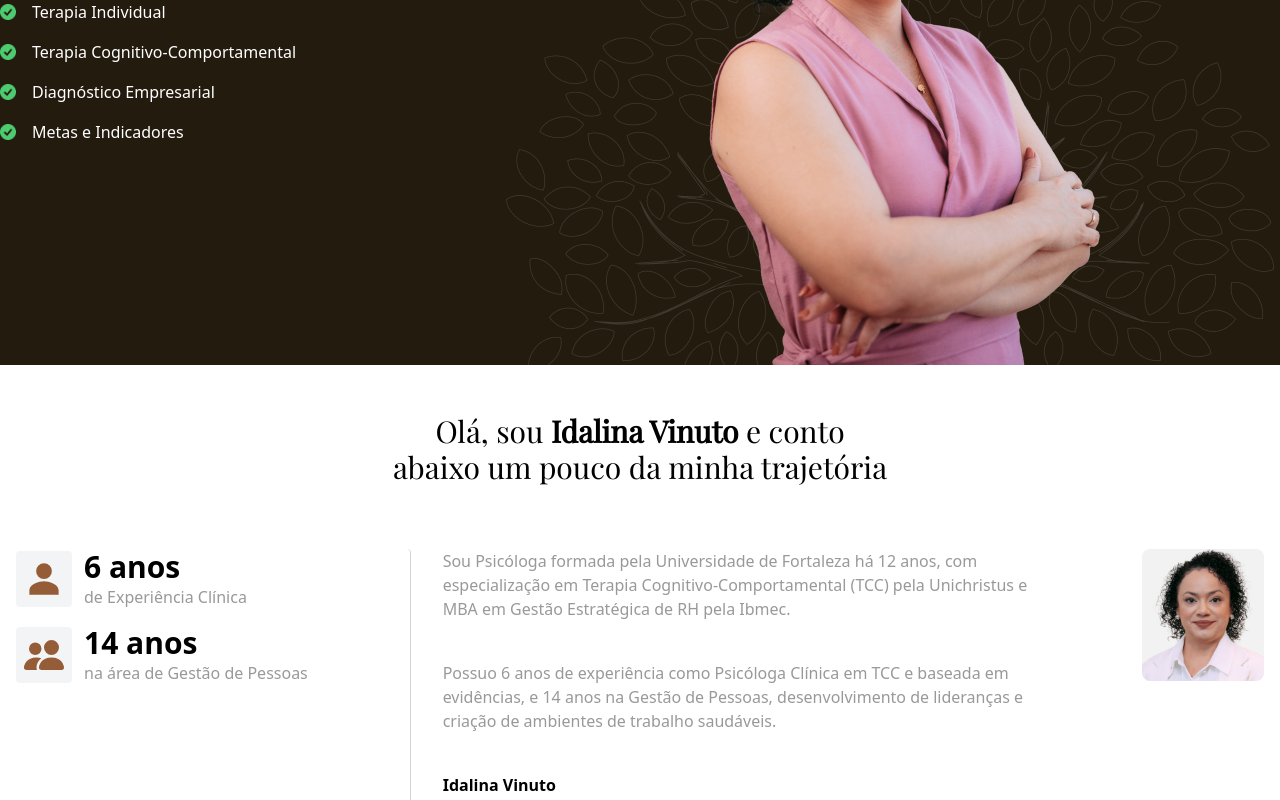
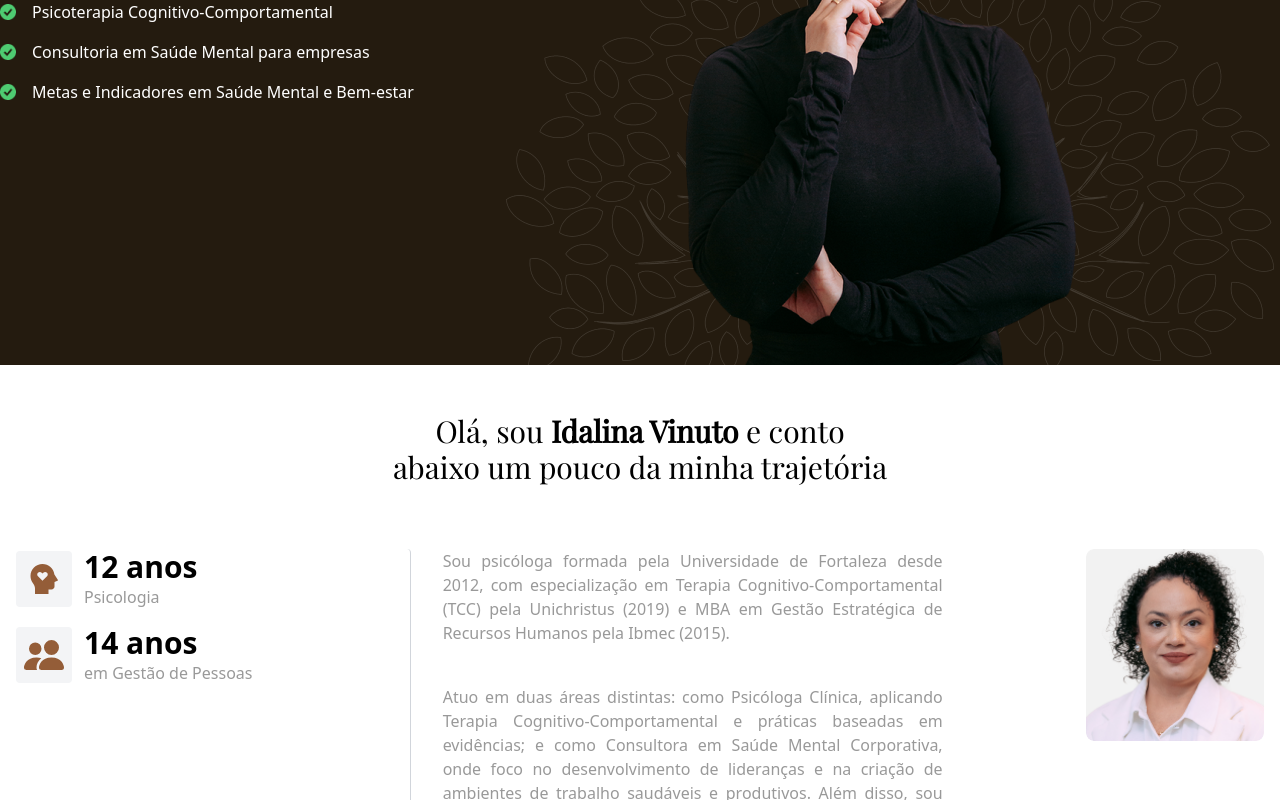
Before and after one commit to DevGarb/psi-italinavinuto, a Next.js app: page / in a window 1280 px wide. Shown: the part 420-1220 px from the top of the page. Built offline with nearby package versions, Linux system fonts and the light colour scheme; what tailgrids, tailwindcss-animated would draw is missing.

Commit message:
versao_1.1

```diff
--- a/package.json
+++ b/package.json
@@ -1,12 +1,13 @@
 {
   "name": "psicologavinuto",
-  "version": "0.1.0",
+  "version": "0.1.1",
   "private": true,
   "scripts": {
     "dev": "next dev",
     "build": "next build",
     "start": "next start",
-    "lint": "next lint"
+    "lint": "next lint",
+    "export": "next export"
   },
   "dependencies": {
     "@fontsource/playfair-display": "^5.1.0",
--- a/src/app/MentalHealthSection.tsx
+++ b/src/app/MentalHealthSection.tsx
@@ -66,7 +66,7 @@ const MentalHealthSection: React.FC = () => {
                 <div>
                   <h3 className="text-lg font-semibold text-gray-900">Gestão de Apoio</h3>
                   <p className="text-gray-700">
-                    Gestores têm o papel fundamental de promover uma cultura de apoio e compreensão, onde os colaboradores possam se sentir à vontade para buscar ajuda.
+                    Capacitamos gestores para promover uma cultura de apoio e compreensão, onde os colaboradores sintam-se seguros e encorajados a buscar ajuda.
                   </p>
                 </div>
               </div>
--- a/src/app/aboutme.tsx
+++ b/src/app/aboutme.tsx
@@ -6,6 +6,7 @@ import bustoidalina from '../../public/img/bustoidalina.png'
 import path from 'path';
 import { BsPeopleFill } from 'react-icons/bs';
 import { IoPersonSharp } from 'react-icons/io5';
+import { RiMentalHealthFill } from "react-icons/ri";
 
 
 
@@ -30,21 +31,23 @@ export default function aboutme() {
                 <div className="max-sm:hidden flex items-center justify-center space-x-3">
                     <div className="bg-gray-100  rounded flex items-center justify-center">
                         {/* Ícone */}
-                        <IoPersonSharp className="w-9 m-2.5 h-auto text-[#945D38]" />
+                        {/* <IoPersonSharp className="w-9 m-2.5 h-auto text-[#945D38]" /> */}
+                        <RiMentalHealthFill className="w-9 m-2.5 h-auto text-[#945D38]" />
                     </div>
                     <div>
-                        <p className="text-3xl font-bold">6 anos</p>
-                        <p className="text-[#999999]">de Experiência Clínica</p>
+                        <p className="text-3xl font-bold">12 anos</p>
+                        <p className="text-[#999999]">Psicologia</p>
                     </div>
                 </div>
-                {/* Ícone de Experiência Clínica MOBILE */}
+                {/* Ícone Psicologia MOBILE */}
                 <div className="md:hidden flex-row flex items-center justify-center space-x-3">
                     <div className="bg-gray-100 rounded ">
                         {/* Ícone */}
-                        <IoPersonSharp className="max-sm:w-4 w-9 m-1.5 h-auto text-[#945D38]" />
+                        {/* <IoPersonSharp className="max-sm:w-4 w-9 m-1.5 h-auto text-[#945D38]" /> */}
+                        <RiMentalHealthFill className="max-sm:w-4 w-9 m-1.5 h-auto text-[#945D38]" />
                     </div>
                     <div className="text-sm font-bold">
-                        6 anos <a className="text-[#999999]">de Experiência Clínica</a>
+                        6 anos <a className="text-[#999999]">Psicologia</a>
                     </div>
                 </div>
 
@@ -55,7 +58,7 @@ export default function aboutme() {
                         <BsPeopleFill className="max-sm:w-5 w-10 m-1.5 h-auto text-[#945D38]" />
                     </div>
                     <div className="text-sm font-bold">
-                        14 anos <a className="text-[#999999]">na área de Gestão de Pessoas</a>
+                        14 anos <a className="text-[#999999]">em Gestão de Pessoas</a>
                     </div>
                 </div>
                 {/* Ícone de Gestão de Pessoas */}
@@ -66,24 +69,23 @@ export default function aboutme() {
                     </div>
                     <div>
                         <p className="text-3xl font-bold">14 anos</p>
-                        <p className="text-[#999999]">na área de Gestão de Pessoas</p>
+                        <p className="text-[#999999]">em Gestão de Pessoas</p>
                     </div>
                 </div>
             </div>
 
             {/* Coluna da descrição e informações adicionais */}
-            <div className="text-center md:text-left space-y-10 xl:min-w-[600px]">
+            <div className="text-center md:text-left space-y-10 xl:min-w-[500px]">
 
                 {/* Descrição da experiência */}
-                <p className="text-[#999999]">
-                    Sou Psicóloga formada pela Universidade de Fortaleza há 12 anos, com
-                    especialização em Terapia Cognitivo-Comportamental (TCC) pela Unichristus e
-                    MBA em Gestão Estratégica de RH pela Ibmec.
+                <p className="text-[#999999] text-justify">
+                    Sou psicóloga formada pela Universidade de Fortaleza desde 2012, com especialização em Terapia Cognitivo-Comportamental (TCC)
+                    pela Unichristus (2019) e MBA em Gestão Estratégica de Recursos Humanos pela Ibmec (2015).
                 </p>
-                <p className="text-[#999999]">Possuo 6 anos de experiência
-                    como Psicóloga Clínica em TCC e baseada em evidências, e 14 anos na Gestão
-                    de Pessoas, desenvolvimento de lideranças e criação de ambientes de trabalho
-                    saudáveis.
+                <p className="text-[#999999] text-justify">
+                    Atuo em duas áreas distintas: como Psicóloga Clínica, aplicando Terapia Cognitivo-Comportamental e práticas baseadas em evidências;
+                    e como Consultora em Saúde Mental Corporativa, onde foco no desenvolvimento de lideranças e na criação de ambientes de trabalho saudáveis e produtivos.
+                    Além disso, sou aluna voluntária do Laboratório Estudos do Trabalho (LET/Unifor), onde são realizadas pesquisas com objetivo em identificar
                 </p>
 
                 <div className="sm:hidden md:h-full flex items-center gap-6 justify-center md:justify-end flex-row-reverse">
--- a/src/app/avaliations.tsx
+++ b/src/app/avaliations.tsx
@@ -9,23 +9,23 @@ import { Scrollbar } from "swiper/modules";
 const blogCardsData = [
     {
         image: "https://i.ibb.co/xHxZpWY/Group-5.png",
-        title: "Palestras",
-        description: "Educamos sua empresa sobre Saúde Mental abordando temas relevantes para o seu negócio.",
+        title: "Palestras, Treinamento e Workshop",
+        description: "Capacitamos empresas e líderes a cultivar uma cultura de apoio, empatia e bem-estar, promovendo um ambiente de trabalho saudável para o time.",
     },
     {
         image: "https://i.ibb.co/XVZkBsD/Group-6.png",
-        title: "Treinamento e Workshop de Liderança e Gestão",
-        description: "Capacitamos líderes que facilitem a saúde mental promovendo uma cultura de apoio, empatia e bem-estar.",
+        title: "Plantão Psicológico",
+        description: "Oferecemos plantão psicológico com acolhimento, garantindo suporte emocional e bem-estar para a sua empresa.",
     },
     {
         image: "https://i.ibb.co/cwT2n5j/Group-7.png",
         title: "Desenvolvimento de Programas de Bem-Estar",
-        description: "Criamos programas para equilibrar vida profissional e pessoal, com políticas alinhadas à NR1 e ao Certificado de Empresa Promotora de Saúde Mental.",
+        description: "Criamos programas para equilibrar vida profissional e pessoal com políticas alinhadas a NR1 (Riscos Psicossociais) e ao Certificado de Empresa Promotora de Saúde Mental (Lei 14/831)"
     },
     {
         image: "https://i.ibb.co/dGQ0YPm/Group-8.png",
         title: "Mentoria para profissionais",
-        description: "Desenvolvimento profissional com foco em competências comportamentais cruciais em suas carreiras.",
+        description: "Desenvolvimento profissional com foco em aprimorar soft skills essenciais ao sucesso da sua carreira.",
     },
 ];
 
--- a/src/app/faq.tsx
+++ b/src/app/faq.tsx
@@ -33,12 +33,20 @@ const FAQSection: React.FC = () => {
             answer: 'A depressão pode fazer você se sentir como se estivesse preso em um túnel escuro, mas a Terapia Cognitiva Comportamental (TCC) oferece ferramentas para encontrar a luz. Na TCC, entendemos que a depressão é frequentemente alimentada por padrões de pensamento negativos identificando crenças como “nunca vou melhorar” ou “sou um fracasso”, e vamos desafiá-las. A TCC ajuda a reformular esses pensamentos, promovendo uma visão mais realista e positiva de si mesmo e do mundo ao seu redor'
         },
         {
-            question: 'Enfrentando o TEPT com a TCC',
-            answer: 'O Transtorno de Estresse Pós-Traumático (TEPT) pode fazer você se sentir refém de suas memórias, mas a Terapia Cognitiva Comportamental (TCC) oferece estratégias para retomar o controle. Na TCC, reconhecemos que o TEPT é muitas vezes mantido por pensamentos intrusivos e memórias dolorosas que podem parecer incontroláveis. Juntos, vamos identificar e compreender esses pensamentos e memórias, trabalhando para mudar a relação que você tem com eles.'
+            question: 'Compreenda o Burnout com a TCC',
+            answer: 'Você já se sentiu como uma bateria que nunca carrega completamente? Isso pode ser burnout! Mas não se preocupe, a Terapia Cognitivo-Comportamental (TCC) pode ser a chave para recarregar suas energias. A TCC ajuda a identificar e mudar padrões de pensamento negativos, promovendo uma visão mais equilibrada e saudável da vida. Imagine recuperar sua energia e motivação, aprendendo a lidar melhor com o estresse e a pressão do dia a dia. Não deixe o burnout controlar sua vida. Você merece se sentir pleno e feliz. Vamos juntos nessa jornada de recuperação e bem-estar!'
         },
         {
-            question: 'Compreenda o Burnout com a TCC',
-            answer: 'Você já se sentiu como uma bateria que nunca carrega completamente? Isso pode ser burnout! Mas não se preocupe, a Terapia Cognitivo-Comportamental (TCC) pode ser a chave para recarregar suas energias. A TCC ajuda a identificar e mudar padrões de pensamento negativos, promovendo uma visão mais equilibrada e saudável da vida. Imagine recuperar sua energia e motivação, aprendendo a lidar melhor com o estresse e a pressão do dia a dia. Não deixe o burnout controlar sua vida. Você merece se sentir pleno e feliz. Vamos juntos nessa jornada de recuperação e bem-estar!'
+            question:'Saúde Mental Corporativa: A Chave para o Sucesso Empresarial!',
+            answer:'No ambiente corporativo dinâmico de hoje, a saúde mental dos colaboradores é um pilar fundamental para o sucesso e a produtividade da empresa. Reconhecer e abordar os riscos psicossociais, como estresse excessivo, ambiente de trabalho hostil, falta de equilíbrio entre vida pessoal e profissional e insegurança no emprego, é essencial para criar um ambiente de trabalho saudável e seguro. Investir na saúde mental dos colaboradores traz inúmeros benefícios, incluindo maior produtividade, redução do absenteísmo, melhoria do clima organizacional e retenção de talentos. Vamos juntos construir um ambiente de trabalho mais saudável e próspero!'
+        },
+        {
+            question:'Mapeamento de Riscos Psicossociais e Regularização de Acordo com a NR1!',
+            answer: 'A partir de 24 de maio de 2025, as empresas precisam estar em conformidade com a NR1 para garantir um ambiente de trabalho saudável e seguro. Isso inclui mapear riscos psicossociais como estresse excessivo, ambiente de trabalho hostil, falta de equilíbrio entre vida pessoal e profissional e insegurança no emprego. Para estar em conformidade, as empresas devem identificar riscos, implementar medidas de controle, capacitar colaboradores e monitorar a eficácia das ações.🚀✨'
+        },
+        {
+            question:'Como Diferenciar os Fatores Psicossociais e os Riscos Psicossociais?',
+            answer: 'No ambiente de trabalho, entender a diferença entre fatores psicossociais e riscos psicossociais é essencial para promover a saúde mental dos colaboradores e criar um ambiente mais saudável e seguro. Fatores psicossociais são aspectos do ambiente de trabalho que podem influenciar a saúde mental, como carga de trabalho, autonomia, suporte social, reconhecimento e equilíbrio entre vida pessoal e profissional. Riscos psicossociais, por sua vez, são fatores mal gerenciados que prejudicam a saúde mental, como estresse excessivo, ambiente de trabalho hostil, falta de equilíbrio entre vida pessoal e profissional e insegurança no emprego. 🚀✨'
         },
 
     ];
@@ -79,7 +87,7 @@ const FAQSection: React.FC = () => {
                                 className={`transition-all duration-300 ease-in-out overflow-hidden ${expandedIndex === index ? 'max-h-screen' : 'max-h-0'}`}
                                 style={{ transition: 'max-height 0.3s ease-in-out' }}
                             >
-                                <div className="p-4 bg-[#F5EFE8] text-black">
+                                <div className="p-4 bg-[#F5EFE8] text-black text-justify">
                                     <p>{faq.answer}</p>
                                 </div>
                             </div>
--- a/src/app/feedbacks.tsx
+++ b/src/app/feedbacks.tsx
@@ -24,30 +24,30 @@ const feedbackCardsData = [
         color: "bg-gray-200",
     },
     {
-        feedback: "Gostaria de expressar minha profunda gratidão pelo apoio que recebi da Idalina  durante um dos momentos mais difíceis da minha vida. Enfrentar um burnout em um ambiente de trabalho com uma cultura tóxica foi devastador para mim, tanto física quanto emocionalmente.",
-        feedbacksub: "No entanto, com sua orientação, consegui entender melhor os sinais que meu corpo e minha mente estavam enviando, além de desenvolver ferramentas para lidar com o estresse e recuperar minha saúde mental.",
+        feedback: "Tenho o prazer de recomendar Idalina, uma profissional incrível, que realmente faz a diferença onde atua.",
+        feedbacksub: "Ela é extremamente comprometida e sempre focada em entregar resultados concretos. Mas o que mais me chama atenção é o seu senso de responsabilidade e a confiança que transmite. Fico tranquila em indicá-la porque sei que ela sempre entrega o melhor. ",
+
         client: "Cliente Corporativo V",
         color: "bg-green-200",
     },
     {
-        feedback: "Tenho o prazer de recomendar Idalina, uma profissional incrível, que realmente faz a diferença onde atua.",
-        feedbacksub: "Ela é extremamente comprometida e sempre focada em entregar resultados concretos. Mas o que mais me chama atenção é o seu senso de responsabilidade e a confiança que transmite. Fico tranquila em indicá-la porque sei que ela sempre entrega o melhor. ",
-        client: "Cliente Clínica I",
-        color: "bg-yellow-200",
-    },
-    {
         feedback: "O acompanhamento psicológico com a Idalina vem sendo muito positivo para mim",
         feedbacksub: "Nesse processo estou aprendendo a lidar com algumas situações que antes eram difíceis para mim e vem contribuindo para que eu me liberte de algumas crenças desnecessárias.",
-        client: "Cliente Clínica S",
+        client: "Cliente Clínica I",
         color: "bg-green-200",
     },
     {
         feedback: "O atendimento da Idalina realmente me mudou, mudou a forma através da qual eu vejo as minhas questões e é, através dessa orientação psicológica, que eu venho aprendendo a substituir a raiva, o choro, o desespero, a tristeza, etc; pelo entendimento, pela reflexão, pelas atitudes mais assertivas. ",
         feedbacksub: "",
-        client: "Cliente Clínica B",
+        client: "Cliente Clínica S",
         color: "bg-blue-200",
     },
-
+    {
+        feedback: "Gostaria de expressar minha profunda gratidão pelo apoio que recebi da Idalina  durante um dos momentos mais difíceis da minha vida. Enfrentar um burnout em um ambiente de trabalho com uma cultura tóxica foi devastador para mim, tanto física quanto emocionalmente.",
+        feedbacksub: "No entanto, com sua orientação, consegui entender melhor os sinais que meu corpo e minha mente estavam enviando, além de desenvolver ferramentas para lidar com o estresse e recuperar minha saúde mental.",
+        client: "Cliente Clínica B",
+        color: "bg-yellow-200",
+    },
     {
         feedback: "Se você busca acolhimento e resultados no cuidado com a sua saúde mental, recomendo de coração o atendimento da Idalina.",
         feedbacksub: "Com uma abordagem humanizada e focada em você, ela faz toda a diferença!",
--- a/src/app/hero.tsx
+++ b/src/app/hero.tsx
@@ -2,7 +2,7 @@ import React from 'react';
 import Image from 'next/image'
 
 import logoidalina from '../../public/img/logoidalina.png';
-import photoidalina from '../../public/img/photoidalina.png';
+import photoidalina_1 from '../../public/img/photoidalina_1.png';
 import backgroundphoto from '../assets/img/backgroundphoto.png';
 import Vector from '../../public/img/Vector.png';
 
@@ -16,7 +16,7 @@ export default function hero() {
                         <div className='max-md:hidden max-lg:hidden min-lg:hidden animate-fade-right animate-once animate-ease-in'>
                             <Image
                                 alt='Idalina Vinuto'
-                                src={photoidalina}
+                                src={photoidalina_1}
                                 className='mt-32' />
                         </div>
                         <div className="flex-1">
@@ -51,7 +51,7 @@ export default function hero() {
                             <div className='md:hidden pt-8'>
                                 <Image
                                     alt="Idalina Vinuto"
-                                    src={photoidalina}
+                                    src={photoidalina_1}
                                     priority={true} />
                             </div>
                             {/* IMAGEM MOBILE */}
@@ -74,7 +74,7 @@ export default function hero() {
                             </div>
 
                             <div className="flex flex-col gap-4 mb-8 text-white">
-                                {["Terapia Individual", "Terapia Cognitivo-Comportamental", "Diagnóstico Empresarial", "Metas e Indicadores"].map((item, index) => (
+                                {["Psicoterapia Cognitivo-Comportamental", "Consultoria em Saúde Mental para empresas", "Metas e Indicadores em Saúde Mental e Bem-estar"].map((item, index) => (
                                     <div key={index} className="flex items-center gap-4 max-sm:justify-center">
                                         <Image src={Vector} className="w-4 h-4" alt="" />
                                         <p>{item}</p>
```
Also changed, not shown: public/img/photoidalina_1.png (added).
